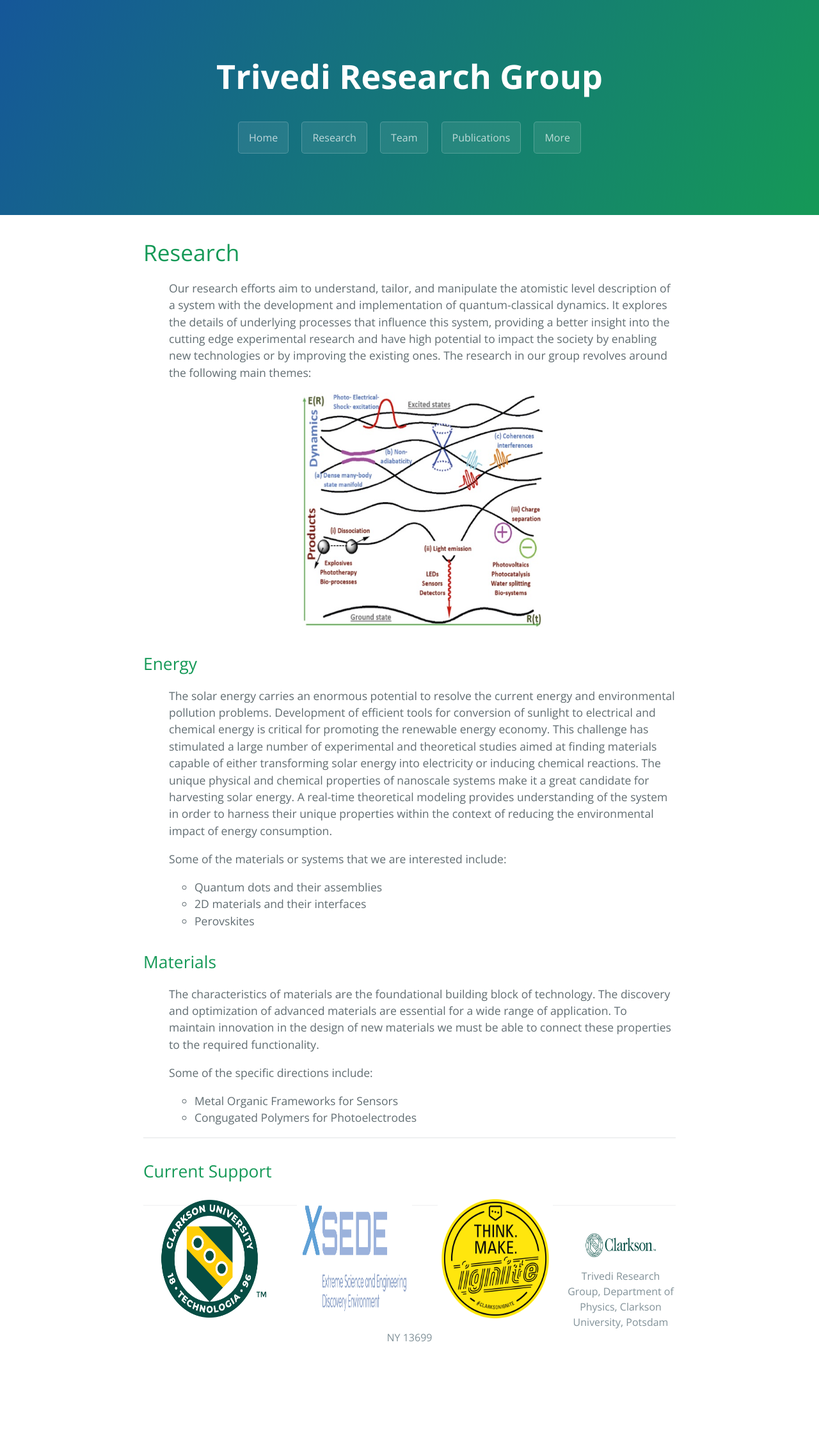
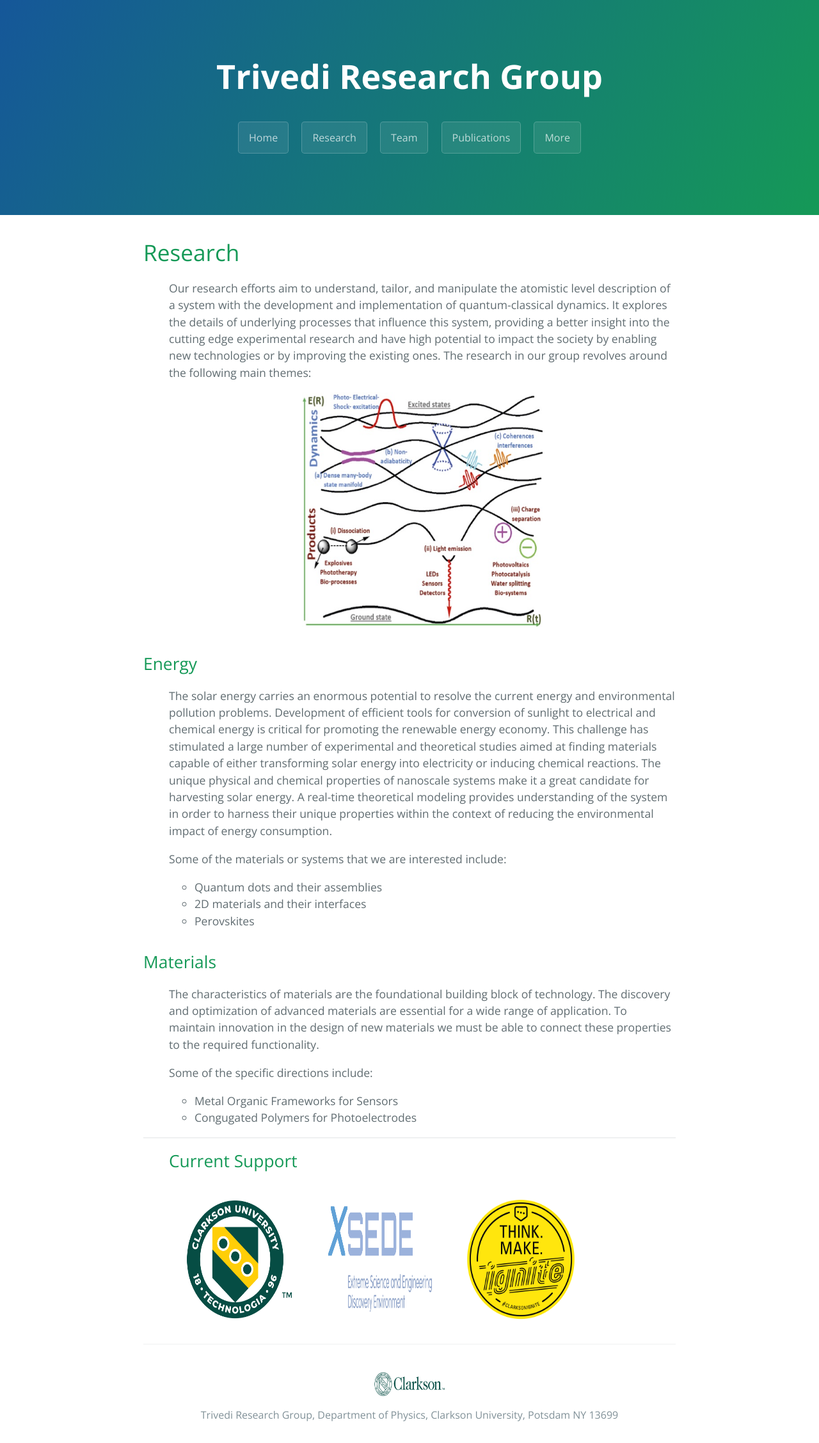
Before and after one commit to dharatrivedi/dharatrivedi.github.io, a Jekyll site: the page built from research.html, in a window 1280 px wide. Shown: the whole page at 64% size. Built offline with Jekyll 4.4.1, drawn with Linux system fonts in a browser that asks for light colours; before the commit the page ends 2134 px from its top, so only the background shows below that.

Commit message:
Update research.html

```diff
--- a/research.html
+++ b/research.html
@@ -43,8 +43,13 @@
     {% endfor %}
   </ul>
 <hr>
-<h2>Current Support</h2>
-<img class="img1" src="/images/logo.png" alt="ClarksonU" width="180" height="200"  hspace="20">
-<img class="img1" src="/images/xsede-full-color.jpg" alt="NSF-XSEDE" width="180" height="200"  hspace="20">
-<img class="img1" src="/images/ClarksonUIgnite.jpg" alt="Ignite" width="180" height="200"  hspace="20">
+<ul class="clearfix">
+  <h2>Current Support</h2>
+</ul>
+<ul class="clearfix">
+  <img class="img1" src="/images/logo.png" alt="ClarksonU" width="180" height="200"  hspace="20">
+  <img class="img1" src="/images/xsede-full-color.jpg" alt="NSF-XSEDE" width="180" height="200"  hspace="20">
+  <img class="img1" src="/images/ClarksonUIgnite.jpg" alt="Ignite" width="180" height="200"  hspace="20">
+</ul>
+
 </div>
```
